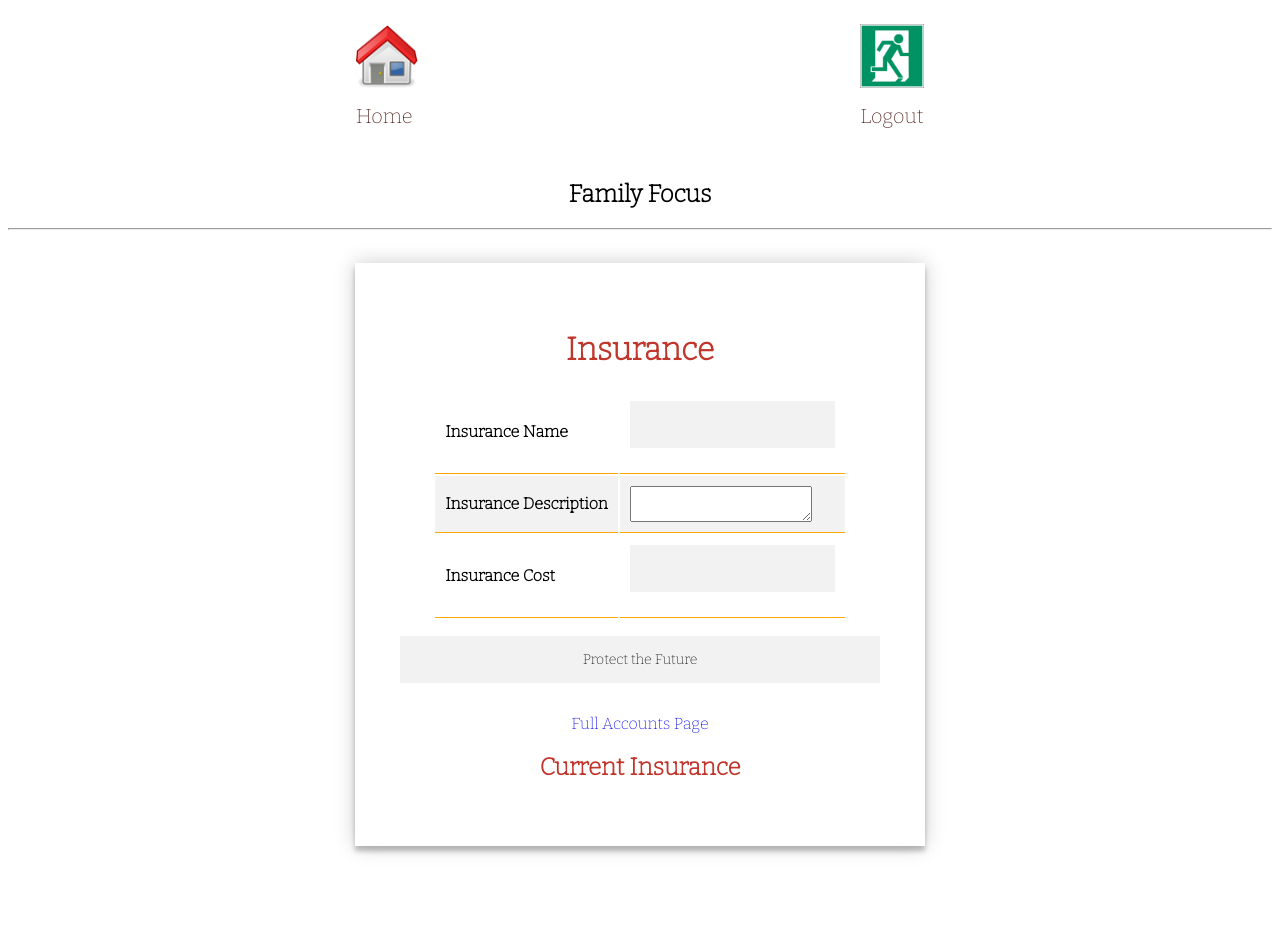
After one commit to mrrichardasmith/family_vote, a Flask app: page /insurance in a window 1280 px wide. The commit adds this page. Run offline with Flask 2, Linux system fonts and the light colour scheme; the visitor is signed in with stand-in values (Sample User, id 1); data comes from the database, SQL or seed files in the repository; data that the repository does not hold is empty.

Commit message:
wired up investments and insurance need to consider adding a lock and roll over to these values

```diff
--- a/forms.py
+++ b/forms.py
@@ -120,3 +120,15 @@ class TakeawayForm(FlaskForm):
     takeaway_other = StringField('Other Takeaway')
     takeaway_cost = DecimalField('Takeaway Cost', validators=[DataRequired()])
     submit = SubmitField('Take Out')
+
+class InvestmentsForm(FlaskForm):
+    investment_name = StringField('Investment Name', validators=[DataRequired()])
+    investment_description = TextAreaField('Investment Description', validators=[DataRequired()])
+    investment_cost = DecimalField('Investment Cost', validators=[DataRequired()])
+    submit = SubmitField('Invest in the Future')
+
+class InsuranceForm(FlaskForm):
+    insurance_name = StringField('Insurance Name', validators=[DataRequired()])
+    insurance_description = TextAreaField('Insurance Description', validators=[DataRequired()])
+    insurance_cost = DecimalField('Insurance Cost', validators=[DataRequired()])
+    submit = SubmitField('Protect the Future')
--- a/models.py
+++ b/models.py
@@ -176,6 +176,31 @@ class Takeaway(db.Model):
     takeaway_cost = db.Column(db.Float)
     username = db.Column(db.String, db.ForeignKey('user.username'))
 
+class Investments(db.Model):
+    id= db.Column(db.Integer, primary_key=True)
+    date = db.Column(db.DateTime, index=True, default=datetime.utcnow)
+    day = db.Column(db.Integer)
+    month = db.Column(db.Integer)
+    year = db.Column(db.Integer)
+    investment_name = db.Column(db.String(20))
+    investment_description = db.Column(db.String(20))
+    investment_cost = db.Column(db.Float)
+    username = db.Column(db.String, db.ForeignKey('user.username'))
+
+
+class Insurance(db.Model):
+    id= db.Column(db.Integer, primary_key=True)
+    date = db.Column(db.DateTime, index=True, default=datetime.utcnow)
+    day = db.Column(db.Integer)
+    month = db.Column(db.Integer)
+    year = db.Column(db.Integer)
+    insurance_name = db.Column(db.String(20))
+    insurance_description = db.Column(db.String(20))
+    insurance_cost = db.Column(db.Float)
+    username = db.Column(db.String, db.ForeignKey('user.username'))
+
+
+
 @login.user_loader
 def load_user(id):
   return User.query.get(int(id))
--- a/routes.py
+++ b/routes.py
@@ -1,6 +1,7 @@
+from wsgiref import validate
 from flask import request, render_template, flash, redirect, url_for
-from models import User, Likesdislikes, Thinking, Day_school, People, Admin, Life_hacks, Account, Workfood, Extragroceries, Subscriptions, Transport, Familyentertainment, Takeaway
-from forms import RegistrationForm, LoginForm, LikesDislikesForm, ThinkingForm, DaySchoolForm, GoodBadUglyForm, AdminForm, LifeHacksForm, AccountForm, WorkfoodForm, ExtragroceriesForm, SubscriptionsForm, TransportForm, FamilyentertainmentForm, TakeawayForm
+from models import User, Likesdislikes, Thinking, Day_school, People, Admin, Life_hacks, Account, Workfood, Extragroceries, Subscriptions, Transport, Familyentertainment, Takeaway, Insurance, Investments
+from forms import RegistrationForm, LoginForm, LikesDislikesForm, ThinkingForm, DaySchoolForm, GoodBadUglyForm, AdminForm, LifeHacksForm, AccountForm, WorkfoodForm, ExtragroceriesForm, SubscriptionsForm, TransportForm, FamilyentertainmentForm, TakeawayForm, InvestmentsForm, InsuranceForm
 from werkzeug.urls import url_parse
 from flask_login import current_user, login_user, logout_user, login_required
 from app import app, db
@@ -206,6 +207,7 @@ def accounts():
                                 and Account.year == todayDate.year).first()
 
   if  request.method == 'GET':
+    print(todayDate.month)
 
     total = 0
     remaining = 0
@@ -248,6 +250,21 @@ def accounts():
       for s in subscriptions:
         total_subscriptions += s.subscription_cost
 
+    investments = Investments.query.filter(Investments.username == current_user.username and Investments.month == todayDate.month and Investments.year == todayDate.year).all()
+
+    total_investments = 0
+    if investments != None:
+      for i in investments:
+        total_investments += i.investment_cost
+
+    insurance = Insurance.query.filter(Insurance.username == current_user.username and Insurance.month == todayDate.month and Insurance.year == todayDate.year).all()
+
+    total_insurance = 0
+    if insurance != None:
+      for i in insurance:
+        total_insurance += i.insurance_cost
+
+
     family_entertainment = Familyentertainment.query.filter(Familyentertainment.username == current_user.username
                                                             and Subscriptions.month == todayDate.month
                                                             and Subscriptions.year == todayDate.year).all()
@@ -266,7 +283,6 @@ def accounts():
     if takeaways != None:
       for take in takeaways:
         total_takeaway += take.takeaway_cost
-    print(total_takeaway)
 
     if active != None and active.rent != None:
       total += active.rent
@@ -282,10 +298,10 @@ def accounts():
       total += active.internet
     if total_subscriptions > 0:
       total += total_subscriptions
-    if active != None and active.investments != None:
-      total += active.investments
-    if active != None and active.insurance != None:
-      total += active.insurance
+    if total_investments > 0:
+      total += total_investments
+    if total_insurance > 0:
+      total += total_insurance
     if active != None and active.counciltax != None:
       total += active.counciltax
     if active != None and active.streaming != None:
@@ -324,6 +340,8 @@ def accounts():
                            extra_groceries_total=extra_groceries_total,
                            total_transport=total_transport,
                            total_subscriptions=total_subscriptions,
+                           total_investments=total_investments,
+                           total_insurance=total_insurance,
                            total_entertainment=total_entertainment,
                            total_takeaway=total_takeaway)
 
@@ -475,7 +493,7 @@ def workfood():
                             sum_snacks_share=sum_snacks_share,
                             grand_total=grand_total)
 
-  if request.method == 'POST':
+  if request.method == 'POST' and foodform.validate():
     sum_food = 0
 
     if foodform.work_breakfast.data != None:
@@ -520,7 +538,7 @@ def likesdislikes():
 
     return render_template('likesdislikes.html', likesdislikes=likesdislikes, form=form)
 
-  if request.method == 'POST':
+  if request.method == 'POST' and form.validate():
     print('Likes & Dislikes POST')
     new_likesdislikes = Likesdislikes(likes_dislikes=form.likes_dislikes.data,
                                       country=form.country.data,
@@ -541,7 +559,7 @@ def subscriptions():
 
     return render_template('subscriptions.html', subs=subs, current_subscriptions=current_subscriptions)
 
-  if request.method == 'POST':
+  if request.method == 'POST' and subs.validate():
     new_subscriptions = Subscriptions(subscription_name=subs.subscription_name.data,
                                       subscription_term=subs.subscription_term.data,
                                       subscription_start_date=subs.subscription_start_date.data,
@@ -552,6 +570,54 @@ def subscriptions():
     db.session.commit()
 
     return redirect(url_for('accounts'))
+
+@app.route('/investments', methods=['GET', 'POST'])
+def investments():
+  todayDate = datetime.now()
+  inv = InvestmentsForm()
+  if request.method == 'GET':
+
+    current_investments = Investments.query.filter(Investments.username == current_user.username, Investments.month == todayDate.month, Investments.year == todayDate.year).all()
+
+    return render_template('investments.html', inv=inv, current_investments=current_investments)
+
+  if request.method == 'POST' and inv.validate():
+
+    new_investments = Investments(day=todayDate.day,
+                                  month=todayDate.month,
+                                  year=todayDate.year,
+                                  investment_name=inv.investment_name.data,
+                                  investment_description=inv.investment_description.data,
+                                  investment_cost=inv.investment_cost.data,
+                                  username=current_user.username)
+    db.session.add(new_investments)
+    db.session.commit()
+    return redirect(url_for('investments'))
+
+@app.route('/insurance', methods=['GET', 'POST'])
+def insurance():
+  todayDate = datetime.now()
+  ins = InsuranceForm()
+
+  if request.method == 'GET':
+    current_insurance = Insurance.query.filter(Insurance.username == current_user.username and Insurance.month == todayDate.month).all()
+
+    return render_template('insurance.html', ins=ins, current_insurance=current_insurance)
+
+  if request.method == 'POST' and ins.validate():
+
+    new_insurance = Insurance(day=todayDate.day,
+                              month=todayDate.month,
+                              year=todayDate.year,
+                              insurance_name=ins.insurance_name.data,
+                              insurance_description=ins.insurance_description.data,
+                              insurance_cost=ins.insurance_cost.data,
+                              username=current_user.username)
+
+    db.session.add(new_insurance)
+    db.session.commit()
+    return redirect(url_for('insurance'))
+
 
 @app.route('/extra_groceries', methods=['GET', 'POST'])
 @login_required
@@ -578,7 +644,7 @@ def extragroceries():
 
     return render_template('extragroceries.html', extra=extra, list=list, monthNow=monthNow)
 
-  if request.method == 'POST':
+  if request.method == 'POST' and extra.validate():
     print('We have extra groceries')
     new_groceries = Extragroceries(day=todayDate.day,
                                    month=todayDate.month,
@@ -635,7 +701,7 @@ def transport():
 
     return render_template('transport.html', transp=transp, current_month=current_month, transport_methods=transport_methods, method_totals=method_totals)
 
-  if request.method == 'POST':
+  if request.method == 'POST' and transp.validate():
 
     new_transport = Transport(destination=transp.destination.data,
                               method_of_travel=transp.method_of_travel.data,
@@ -657,7 +723,7 @@ def familyentertainment():
 
     return render_template('familyentertainment.html', FamilyentForm = FamilyentForm)
 
-  if request.method == 'POST':
+  if request.method == 'POST' and FamilyentForm.validate():
     new_entertainment = Familyentertainment(day=todayDate.day,
                                             month=todayDate.month,
                                             year=todayDate.year,
@@ -678,7 +744,7 @@ def takeaway():
 
     return render_template('takeaway.html', takeaway=takeaway)
 
-  if request.method == 'POST':
+  if request.method == 'POST' and takeaway.validate():
 
     new_takeaway = Takeaway(username=current_user.username,
                             day=todayDate.day,
--- /dev/null
+++ b/templates/insurance.html
@@ -0,0 +1,38 @@
+{% extends "base.html" %}
+
+{% block content %}
+
+<div class="page">
+    <form class="form" action="" method="post" novalidate>
+        {{ ins.hidden_tag() }}
+        <h1 class="mainTextColor">Insurance</h1>
+        <table>
+            <tr>
+                <th>{{ ins.insurance_name.label }}</th>
+                <td>{{ ins.insurance_name }}</td>
+            </tr>
+            <tr>
+                <th>{{ ins.insurance_description.label }}</th>
+                <td>{{ ins.insurance_description }}</td>
+            </tr>
+            <tr>
+                <th>{{ ins.insurance_cost.label }}</th>
+                <td>{{ ins.insurance_cost }}</td>
+            </tr>
+        </table>
+        <p>{{ ins.submit() }}</p>
+        <p><a class="noline" href="{{ url_for('accounts') }}">Full Accounts Page</a></p>
+        <table>
+            <h2 class="mainTextColor">Current Insurance</h2>
+            {% for i in current_insurance %}
+            <tr>
+                <th>{{ i.insurance_name }}</th>
+                <td>{{ i.insurance_description }}</td>
+                <td>{{ i.insurance_cost }}</td>
+            </tr>
+            {% endfor %}
+        </table>
+    </form>
+</div>
+
+{% endblock %}
```
Also changed, not shown: templates/accounts.html (+8 -4 lines), templates/investments.html (added, +38 -0 lines).
